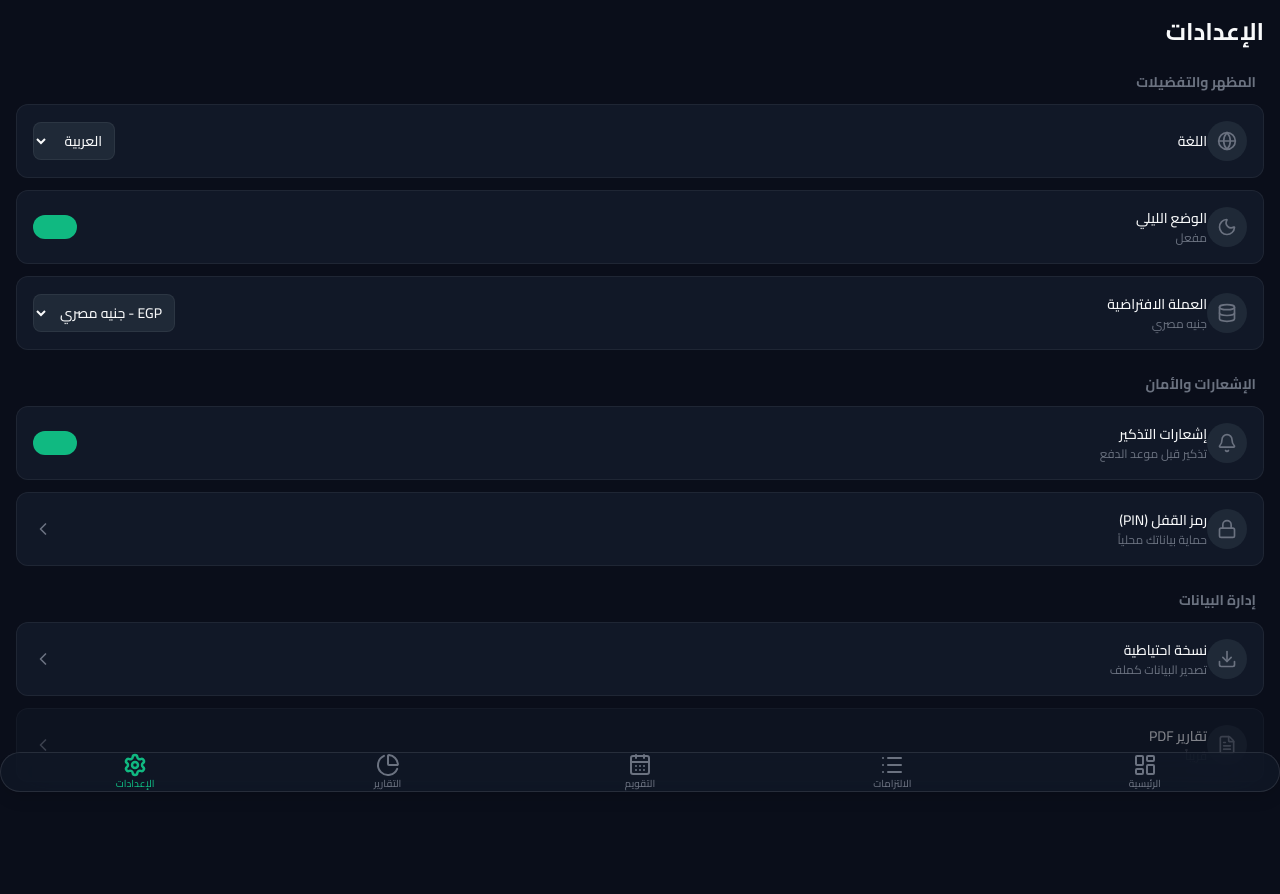
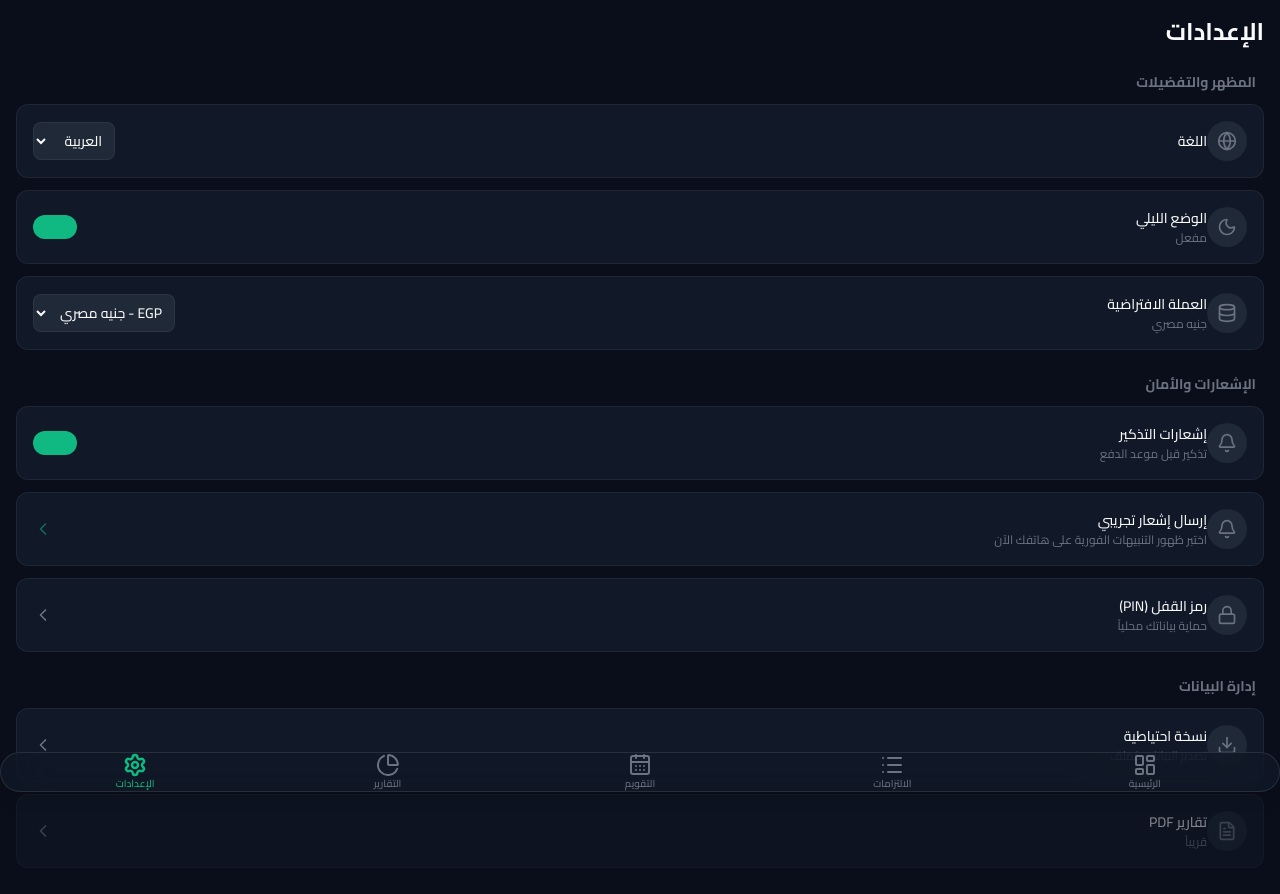
Before and after one commit to khaledelkodia/iltizamati, a React (Vite) app: page /settings in a window 1280 px wide. Shown: the top 894 px of the page. Built offline with nearby package versions, Linux system fonts and the light colour scheme.

Commit message:
Add Send Test Notification feature supporting both web fallback and native Capacitor notifications

```diff
--- a/src/features/settings/SettingsScreen.tsx
+++ b/src/features/settings/SettingsScreen.tsx
@@ -6,6 +6,8 @@ import { Moon, Sun, Bell, Lock, Download, Database, FileText, ChevronLeft, Chevr
 import type { CurrencyCode } from '../../types/settings';
 import { CURRENCY_NAMES } from '../../types/settings';
 import { useTranslation } from 'react-i18next';
+import { useNotifications } from '../notifications/useNotifications';
+import { LocalNotifications } from '@capacitor/local-notifications';
 
 export default function SettingsScreen() {
   const { settings, updateSetting } = useSettingsStore();
@@ -37,6 +39,59 @@ export default function SettingsScreen() {
      } catch (err) {
         console.error('Failed to export', err);
      }
+  };
+
+  const { requestPermissions } = useNotifications();
+
+  const handleTestNotification = async () => {
+    // Check if web browser
+    const { Capacitor } = await import('@capacitor/core');
+    if (!Capacitor.isNativePlatform()) {
+      if (!("Notification" in window)) {
+        alert("هذا المتصفح لا يدعم الإشعارات.");
+        return;
+      }
+
+      let permission = Notification.permission;
+      if (permission === 'default') {
+         permission = await Notification.requestPermission();
+      }
+
+      if (permission === 'granted') {
+         setTimeout(() => {
+            new Notification("🔔 تجربة الإشعارات - التزاماتي", {
+               body: "هذا إشعار تجريبي لتأكيد عمل التنبيهات بنجاح في المتصفح!",
+               icon: "/favicon.ico"
+            });
+         }, 3000);
+         alert('سيظهر إشعار المتصفح التجريبي خلال 3 ثوانٍ!');
+      } else {
+         alert('يرجى تفعيل صلاحية إشعارات المتصفح لتجربة الميزة.');
+      }
+      return;
+    }
+
+    // Native platform (Android/iOS)
+    const hasPermission = await requestPermissions();
+    if (!hasPermission) {
+      alert('لم يتم منح صلاحية الإشعارات. يرجى تفعيلها من إعدادات الهاتف.');
+      return;
+    }
+
+    await LocalNotifications.schedule({
+      notifications: [
+        {
+          id: 9999,
+          title: '🔔 تجربة الإشعارات - التزاماتي',
+          body: 'هذا إشعار تجريبي لتأكيد عمل التنبيهات بنجاح! تذكيرك القادم سيكون في الوقت المحدد.',
+          schedule: { at: new Date(Date.now() + 3000) },
+          smallIcon: 'ic_stat_icon',
+          sound: 'default',
+          autoCancel: true,
+        }
+      ]
+    });
+    alert('سيظهر الإشعار التجريبي على هاتفك خلال 3 ثوانٍ!');
   };
 
   const SettingRow = ({ icon: Icon, title, subtitle, action }: any) => (
@@ -128,6 +183,19 @@ export default function SettingsScreen() {
                }
             />
 
+            <motion.button
+               whileTap={{ scale: 0.98 }}
+               onClick={handleTestNotification}
+               className="w-full text-right"
+            >
+               <SettingRow
+                  icon={Bell}
+                  title="إرسال إشعار تجريبي"
+                  subtitle="اختبر ظهور التنبيهات الفورية على هاتفك الآن"
+                  action={isRTL ? <ChevronLeft size={20} className="text-accent-primary animate-pulse" /> : <ChevronRight size={20} className="text-accent-primary animate-pulse" />}
+               />
+            </motion.button>
+
             <motion.button whileTap={{ scale: 0.98 }} className="w-full text-right">
                <SettingRow
                   icon={Lock}
```
